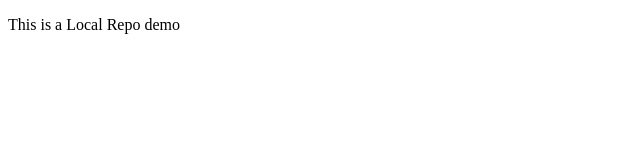
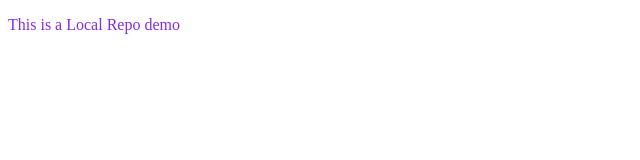
Before and after one commit to sandhiyarv2-345/localRepo, a plain HTML site: page index.html in a window 1280 px wide. Shown: the whole page, without its empty margins (0-640 px from the left). Drawn offline with Linux system fonts and the light colour scheme.

Commit message:
Changed color

```diff
--- a/index.html
+++ b/index.html
@@ -4,6 +4,7 @@
     <meta charset="UTF-8">
     <meta name="viewport" content="width=device-width, initial-scale=1.0">
     <title>Document</title>
+    <link rel="stylesheet" href="style.css">
 </head>
 <body>
     <p>This is a Local Repo demo</p>
--- a/style.css
+++ b/style.css
@@ -1,3 +1,3 @@
 p{
-    color: aquamarine;
+    color: blueviolet;
 }
```
